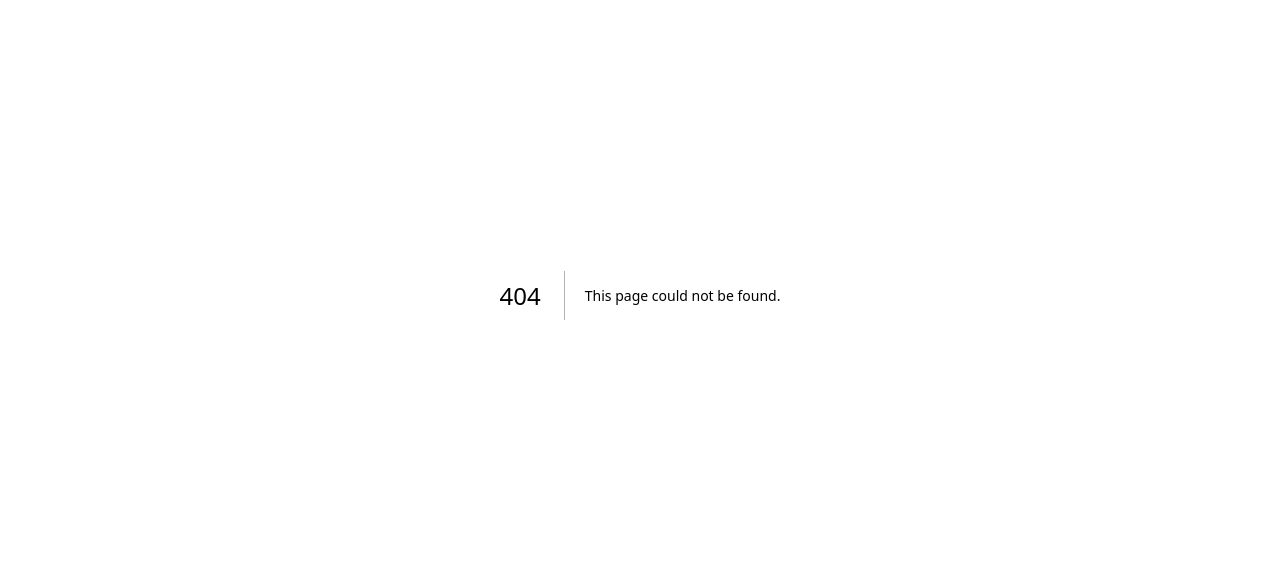
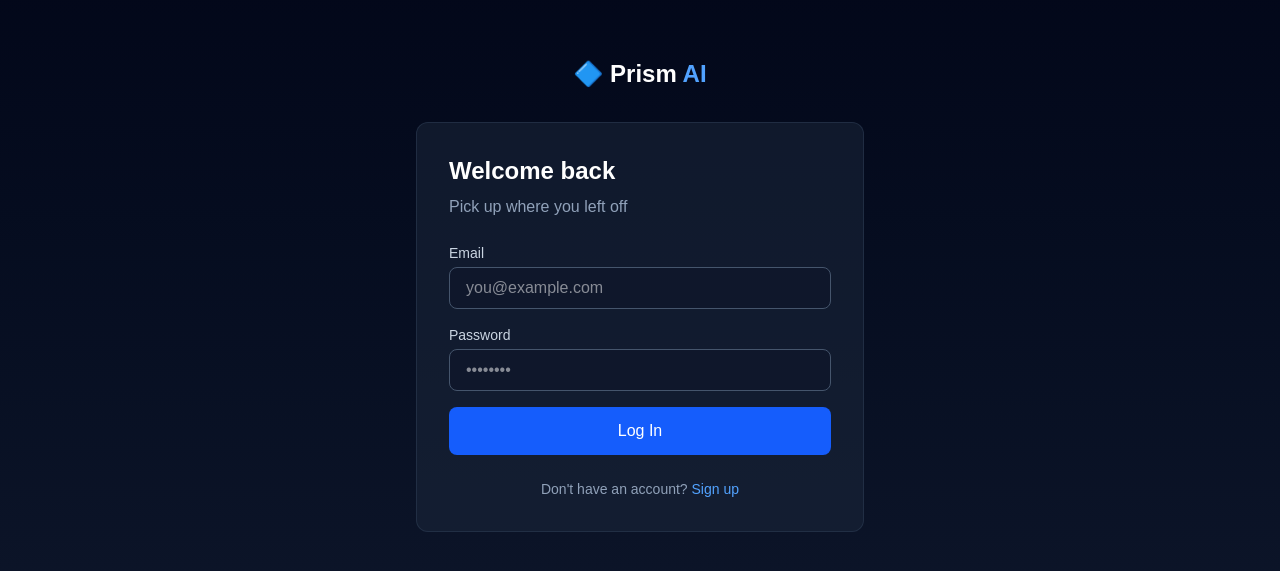
Before and after one commit to prismai-app/prism-ai, a Next.js app: page /login in a window 1280 px wide. Before the commit this address had no page. Shown: the part 105-676 px from the top of the page. Built offline with nearby package versions, Linux system fonts and the light colour scheme; no server answers.

Commit message:
Add Supabase auth and login page

```diff
--- /dev/null
+++ b/app/lib/supabase.ts
@@ -0,0 +1,6 @@
+import { createClient } from "@supabase/supabase-js";
+
+const supabaseUrl = process.env.NEXT_PUBLIC_SUPABASE_URL!;
+const supabaseAnonKey = process.env.NEXT_PUBLIC_SUPABASE_ANON_KEY!;
+
+export const supabase = createClient(supabaseUrl, supabaseAnonKey);
--- /dev/null
+++ b/app/login/page.tsx
@@ -0,0 +1,132 @@
+"use client";
+
+import { supabase } from "../lib/supabase";
+import { useState } from "react";
+import { useRouter } from "next/navigation";
+
+export default function LoginPage() {
+  const [email, setEmail] = useState("");
+  const [password, setPassword] = useState("");
+  const [isSignUp, setIsSignUp] = useState(false);
+  const [loading, setLoading] = useState(false);
+  const [error, setError] = useState("");
+  const [message, setMessage] = useState("");
+  const router = useRouter();
+
+  const handleSubmit = async (e: React.FormEvent) => {
+    e.preventDefault();
+    setLoading(true);
+    setError("");
+    setMessage("");
+
+    if (isSignUp) {
+      const { error } = await supabase.auth.signUp({ email, password });
+      if (error) {
+        setError(error.message);
+      } else {
+        setMessage("Check your email for a confirmation link!");
+      }
+    } else {
+      const { error } = await supabase.auth.signInWithPassword({
+        email,
+        password,
+      });
+      if (error) {
+        setError(error.message);
+      } else {
+        router.push("/dashboard");
+      }
+    }
+    setLoading(false);
+  };
+
+  return (
+    <div className="min-h-screen bg-gradient-to-b from-slate-950 to-slate-900 flex items-center justify-center px-4">
+      <div className="w-full max-w-md">
+        <div className="text-center mb-8">
+          <a href="/" className="text-2xl font-bold text-white">
+            🔷 Prism <span className="text-blue-400">AI</span>
+          </a>
+        </div>
+
+        <div className="bg-slate-800/50 border border-slate-700/50 rounded-xl p-8">
+          <h2 className="text-2xl font-bold text-white mb-2">
+            {isSignUp ? "Create your account" : "Welcome back"}
+          </h2>
+          <p className="text-slate-400 mb-6">
+            {isSignUp
+              ? "Start learning AI your way"
+              : "Pick up where you left off"}
+          </p>
+
+          <form onSubmit={handleSubmit} className="space-y-4">
+            <div>
+              <label className="block text-sm text-slate-300 mb-1">
+                Email
+              </label>
+              <input
+                type="email"
+                value={email}
+                onChange={(e) => setEmail(e.target.value)}
+                className="w-full px-4 py-2 bg-slate-900 border border-slate-600 rounded-lg text-white focus:outline-none focus:border-blue-500 transition"
+                placeholder="you@example.com"
+                required
+              />
+            </div>
+            <div>
+              <label className="block text-sm text-slate-300 mb-1">
+                Password
+              </label>
+              <input
+                type="password"
+                value={password}
+                onChange={(e) => setPassword(e.target.value)}
+                className="w-full px-4 py-2 bg-slate-900 border border-slate-600 rounded-lg text-white focus:outline-none focus:border-blue-500 transition"
+                placeholder="••••••••"
+                required
+                minLength={6}
+              />
+            </div>
+
+            {error && (
+              <div className="text-red-400 text-sm bg-red-400/10 border border-red-400/20 rounded-lg p-3">
+                {error}
+              </div>
+            )}
+            {message && (
+              <div className="text-green-400 text-sm bg-green-400/10 border border-green-400/20 rounded-lg p-3">
+                {message}
+              </div>
+            )}
+
+            <button
+              type="submit"
+              disabled={loading}
+              className="w-full py-3 bg-blue-600 hover:bg-blue-500 disabled:bg-blue-600/50 rounded-lg text-white font-medium transition"
+            >
+              {loading
+                ? "Loading..."
+                : isSignUp
+                ? "Create Account"
+                : "Log In"}
+            </button>
+          </form>
+
+          <div className="mt-6 text-center text-sm text-slate-400">
+            {isSignUp ? "Already have an account?" : "Don't have an account?"}{" "}
+            <button
+              onClick={() => {
+                setIsSignUp(!isSignUp);
+                setError("");
+                setMessage("");
+              }}
+              className="text-blue-400 hover:text-blue-300 transition"
+            >
+              {isSignUp ? "Log in" : "Sign up"}
+            </button>
+          </div>
+        </div>
+      </div>
+    </div>
+  );
+}
--- a/package.json
+++ b/package.json
@@ -9,6 +9,7 @@
     "lint": "eslint"
   },
   "dependencies": {
+    "@supabase/supabase-js": "^2.97.0",
     "next": "16.1.6",
     "react": "19.2.3",
     "react-dom": "19.2.3"
```
Also changed, not shown: 2 other files (tests, documents, lock files or other folders).
